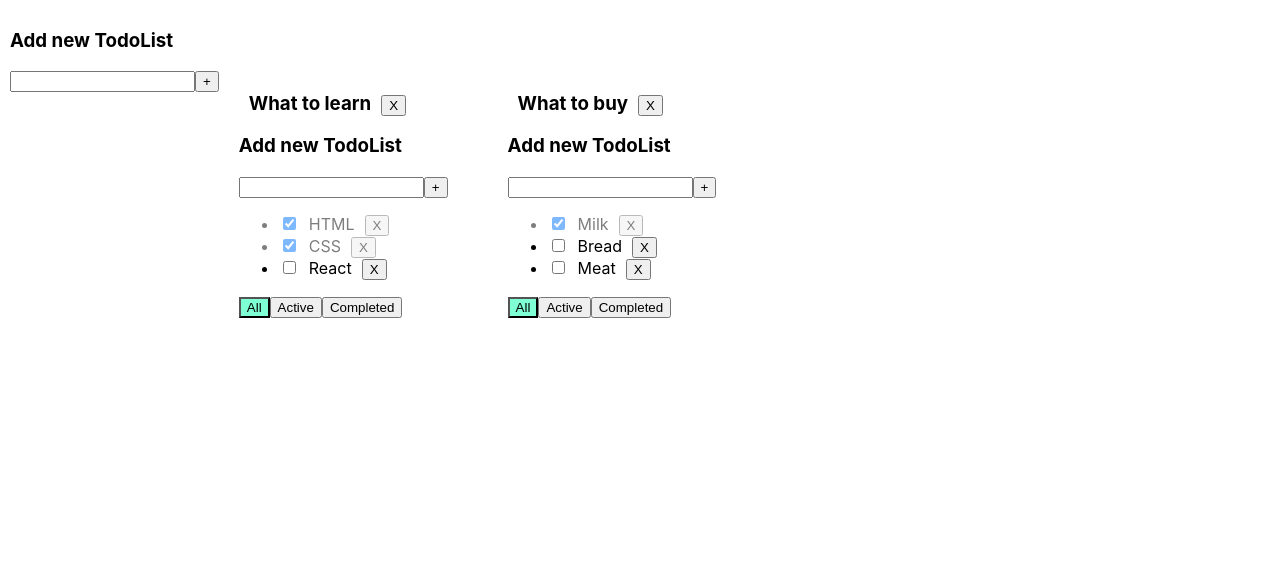
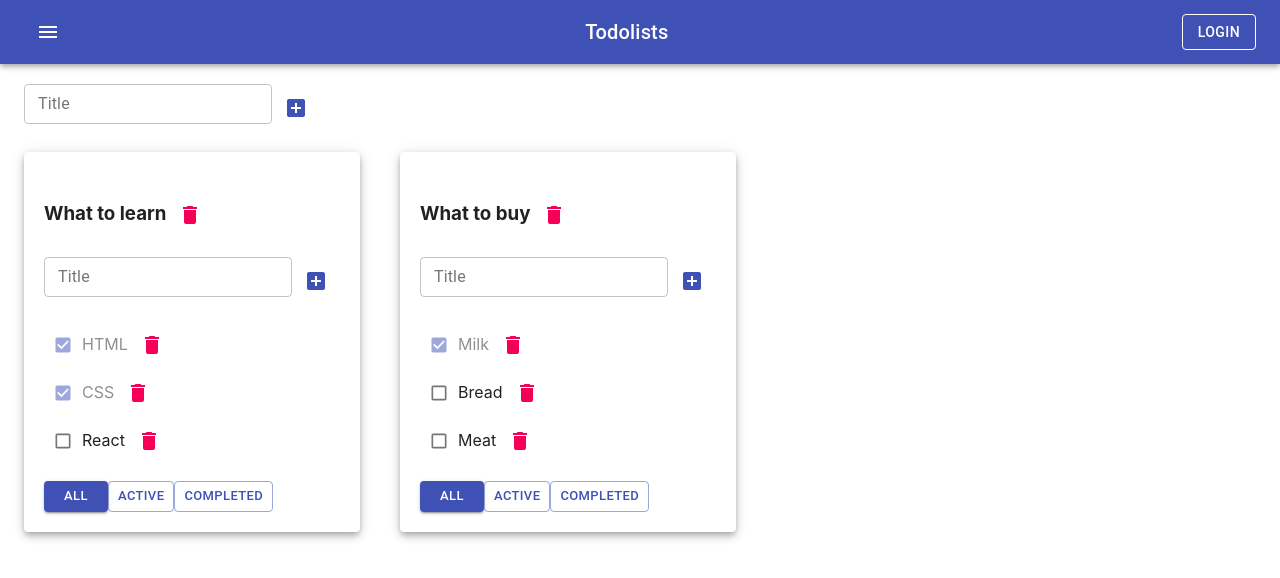
Before and after one commit to kovernikov/TodoList, a React (Create React App) app: page / in a window 1280 px wide. Shown: the top 578 px of the page. Built offline with nearby package versions, Linux system fonts and the light colour scheme.

Commit message:
TodoList07_material-ui

```diff
--- a/package.json
+++ b/package.json
@@ -3,6 +3,8 @@
   "version": "0.1.0",
   "private": true,
   "dependencies": {
+    "@material-ui/core": "^4.11.4",
+    "@material-ui/icons": "^4.11.2",
     "@testing-library/jest-dom": "^4.2.4",
     "@testing-library/react": "^9.3.2",
     "@testing-library/user-event": "^7.1.2",
--- a/src/AddItemForm.tsx
+++ b/src/AddItemForm.tsx
@@ -1,37 +1,63 @@
 import React, {ChangeEvent, KeyboardEvent, useState} from 'react';
-import {FilterValueType, TaskType} from './App';
+import {IconButton, TextField} from "@material-ui/core";
+import {AddBox} from "@material-ui/icons";
 
-export type AddItemFormPropsType = {
+type AddItemFormPropsType = {
     addItem: (title: string) => void
 }
 
 function AddItemForm(props: AddItemFormPropsType) {
-    let [title, setTitle] = useState<string>('')
-    let [error, setError] = useState<string | null>(null)
+    const [title, setTitle] = useState<string>("")
+    const [error, setError] = useState<boolean>(false)
 
-    const onChangeTitle = (e: ChangeEvent<HTMLInputElement>) => setTitle(e.currentTarget.value)
-    const onKeyPressAddItemForm = (e: React.KeyboardEvent<HTMLInputElement>) => {
-        setError(null);
-        if (e.key === 'Enter') {
-            addTask()
+    const onChangeTitle = (e: ChangeEvent<HTMLInputElement>) => {
+        setTitle(e.currentTarget.value)
+        setError(false)
+    }
+    const onKeyPressAddItem = (e: KeyboardEvent<HTMLInputElement>) => {
+        if (e.key === "Enter") {
+            onClickAddItem()
         }
     }
-    const addTask = () => {
-        let changeAddTask = (title.trim() !== '') ? props.addItem(title.trim()) : setError('Title is required');
-        setTitle('')
+    const onClickAddItem = () => {
+        const validatedTitle = title.trim()
+        if(validatedTitle){
+            props.addItem(validatedTitle)
+        } else {
+            setError(true)
+        }
+        setTitle("")
     }
 
-    return (
-        <div className="inputpoot">
-            <h3> Add new TodoList</h3>
-            <input
+    const errorMessage = error
+        ? <div style={{color: "red"}}>Title is required!</div>
+        : null
+
+    return(
+        <div>
+            <TextField
+                variant={"outlined"}
+                size={"small"}
                 value={title}
                 onChange={onChangeTitle}
-                onKeyPress={onKeyPressAddItemForm}
-                className={error ? 'error' : ''}
+                onKeyPress={onKeyPressAddItem}
+
+                label={"Title"}
+                error={error}
+                helperText={error && "Title is required!"}
             />
-            <button onClick={addTask}>+</button>
-            {error && <div className="error-message">{error}</div>}
+            {/*<input*/}
+            {/*    value={title}*/}
+            {/*    onChange={onChangeTitle}*/}
+            {/*    onKeyPress={onKeyPressAddItem}*/}
+            {/*    className={error ? "error" : ""}*/}
+            {/*/>*/}
+            <IconButton onClick={onClickAddItem} color={"primary"}>
+                <AddBox/>
+            </IconButton>
+
+            {/*{errorMessage}*/}
+            {/*{error && <div style={{color: "red"}}>Title is required!</div>}*/}
         </div>
     )
 }
--- a/src/App.css
+++ b/src/App.css
@@ -1,37 +1,37 @@
-.App {
-    padding: 10px;
-    display: flex;
-    flex-direction: row;
-    flex-wrap: wrap;
-    align-items: stretch;
-    margin: 0 auto;
-}
+/*.App {*/
+/*    padding: 10px;*/
+/*    display: flex;*/
+/*    flex-direction: row;*/
+/*    flex-wrap: wrap;*/
+/*    align-items: stretch;*/
+/*    margin: 0 auto;*/
+/*}*/
 
-.addItem {
-    margin: 63px 40px 0 20px;
-}
+/*.addItem {*/
+/*    margin: 63px 40px 0 20px;*/
+/*}*/
 
-.todolist {
-    margin: 0 auto;
-}
+/*.todolist {*/
+/*    margin: 0 auto;*/
+/*}*/
 
-.error {
-    border: red 1px solid;
-}
+/*.error {*/
+/*    border: red 1px solid;*/
+/*}*/
 
-.error-message {
-    outline: none;
-    color: red;
-}
+/*.error-message {*/
+/*    outline: none;*/
+/*    color: red;*/
+/*}*/
 
-.active-filtr {
-    background-color: aquamarine;
-}
+/*.active-filtr {*/
+/*    background-color: aquamarine;*/
+/*}*/
 
-span {
-    padding: 10px;
+/*span {*/
+/*    padding: 10px;*/
 
-}
+/*}*/
 
 .is-done {
     opacity: 0.5;
--- a/src/App.tsx
+++ b/src/App.tsx
@@ -3,6 +3,8 @@ import './App.css';
 import TodoList from './TodoList';
 import {v1} from 'uuid';
 import AddItemForm from './AddItemForm';
+import {AppBar, Button, Container, Grid, IconButton, Paper, Toolbar, Typography,} from '@material-ui/core';
+import {Menu} from '@material-ui/icons';
 
 export type TaskType = {
     id: string
@@ -127,30 +129,49 @@ function App() {
     const todoListComponents = todolists.map(tl => {
         const tasksForTodoList = getFilterTasks(tl)
         return (
-            <div className="addItem">
-                <div className="todolist">
+            <Grid item key={tl.id}>
+                <Paper elevation={5} style={{padding: '20px'}}>
                     <TodoList
-                        key={tl.id}
-                        filter={tl.filter}
                         todoListID={tl.id}
                         title={tl.title}
                         tasks={tasksForTodoList}
+                        filter={tl.filter}
                         addTask={addTask}
                         removeTask={removeTask}
                         removeTodoList={removeTodoList}
+                        changeTaskStatus={changeTaskStatus}
+                        changeTaskTitle={changeTaskTitle}
                         changeTodoListFilter={changeTodoListFilter}
                         changeTodoListTitle={changeTodoListTitle}
-                        changeTaskStatus={changeTaskStatus}
-                        changeTaskTitle={changeTaskTitle}
                     />
-                </div>
-            </div>
+                </Paper>
+            </Grid>
         )
     })
     return (
         <div className="App">
-            <AddItemForm addItem={addTodoList}/>
-            {todoListComponents}
+            <AppBar position={"static"}>
+                <Toolbar style={{justifyContent: "space-between"}}>
+                    <IconButton color={"inherit"}>
+                        <Menu/>
+                    </IconButton>
+                    <Typography variant={"h6"}>
+                        Todolists
+                    </Typography>
+                    <Button
+                        color={"inherit"}
+                        variant={"outlined"}
+                    >Login</Button>
+                </Toolbar>
+            </AppBar>
+            <Container fixed>
+                <Grid container style={{padding: "20px 0px"}}>
+                    <AddItemForm addItem={addTodoList}/>
+                </Grid>
+                <Grid container spacing={5}>
+                    {todoListComponents}
+                </Grid>
+            </Container>
         </div>
     );
 
--- a/src/EditableSpan.tsx
+++ b/src/EditableSpan.tsx
@@ -1,6 +1,7 @@
 import React, {ChangeEvent, KeyboardEvent, useState} from 'react';
 import {FilterValueType, TaskType} from './App';
 import AddItemForm from './AddItemForm';
+import { TextField } from '@material-ui/core';
 
 type EditableSpanPropsType = {
     title: string
@@ -8,7 +9,7 @@ type EditableSpanPropsType = {
 }
 
 function EditableSpan(props: EditableSpanPropsType) {
-    let [title, setTitle] = useState<string>(props.title)
+    const [title, setTitle] = useState<string>(props.title)
     const [editMode, setEditMode] = useState<boolean>(false)
     const onEditMode = () => setEditMode(true)
     const offEditMode = () => {
@@ -25,7 +26,7 @@ function EditableSpan(props: EditableSpanPropsType) {
 
     return (
         editMode
-            ? <input
+            ? <TextField
                 value={title}
                 autoFocus  /*или autoFocus={true}*/
                 onBlur={offEditMode}
--- a/src/TodoList.tsx
+++ b/src/TodoList.tsx
@@ -2,6 +2,8 @@ import React, {ChangeEvent, KeyboardEvent, useState} from 'react';
 import {FilterValueType, TaskType} from './App';
 import AddItemForm from './AddItemForm';
 import EditableSpan from './EditableSpan';
+import {Button, Checkbox, IconButton} from "@material-ui/core";
+import {Delete} from '@material-ui/icons';
 
 type PropsTodoListType = {
     filter: FilterValueType
@@ -17,54 +19,76 @@ type PropsTodoListType = {
     changeTaskTitle: (taskID: string, title: string, todoListID: string) => void
 }
 
+
 function TodoList(props: PropsTodoListType) {
+    const {filter} = props;
 
     const tasksJSXElement = props.tasks.map(t => {
             const removeTask = () => props.removeTask(t.id, props.todoListID)
             const changeTaskStatus = (e: ChangeEvent<HTMLInputElement>) => props.changeTaskStatus(t.id, e.currentTarget.checked, props.todoListID)
             const changeTaskTitle = (title: string) => props.changeTaskTitle(t.id, title, props.todoListID)
             return (
-            <li key={t.id} className={t.isDone ? 'is-done' : ''}>
-                <input
-                    type="checkbox"
+                <li key={t.id}>
+                    <span className={t.isDone ? 'is-done' : ''}>
+                        <Checkbox
+                            size={'small'}
+                            color={'primary'}
+                            checked={t.isDone}
                             onChange={changeTaskStatus}
-                    checked={t.isDone}/>
+                        />
                         <EditableSpan title={t.title} changeTitle={changeTaskTitle}/>
+                    </span>
                     {/*<span>{t.title}</span>*/}
-                <button onClick={removeTask}>X</button>
+                    <IconButton onClick={removeTask} color={'secondary'}>
+                        <Delete/>
+                    </IconButton>
                 </li>
 
             )
-    })
+        }
+    )
     const addTask = (title: string) => props.addTask(title, props.todoListID)
     const changeTodoListTitle = (title: string) => props.changeTodoListTitle(title, props.todoListID)
-
+    const removeTodoList = () => props.removeTodoList(props.todoListID)
     const onClickSetAllFilter = () => props.changeTodoListFilter('all', props.todoListID)
     const onClickSetActiveFilter = () => props.changeTodoListFilter('active', props.todoListID)
     const onClickSetCompletedFilter = () => props.changeTodoListFilter('completed', props.todoListID)
 
 
     return (
-        <div className="components">
+        <div>
             <h3>
                 <EditableSpan title={props.title} changeTitle={changeTodoListTitle}/>
-                <button onClick={() => props.removeTodoList(props.todoListID)}>X</button>
+                <IconButton onClick={removeTodoList} color={'secondary'}>
+                    <Delete/>
+                </IconButton>
+                {/*<button onClick={() => props.removeTodoList(props.todoListID)}>X</button>*/}
             </h3>
             <AddItemForm addItem={addTask}/>
-
-            <ul>
+            <ul style={{listStyle: "none", padding: "0px"}}>
                 {tasksJSXElement}
             </ul>
-
             <div>
-                <button className={props.filter === 'all' ? 'active-filtr' : ''} onClick={onClickSetAllFilter}>All
-                </button>
-                <button className={props.filter === 'active' ? 'active-filtr' : ''}
+                <Button
+                    size={'small'}
+                    variant={filter === 'all' ? 'contained' : 'outlined'}
+                    color={'primary'}
+                    onClick={onClickSetAllFilter}>All
+                </Button>
+                <Button
+                    style={{margin: '3px, 0px'}}
+                    size={'small'}
+                    variant={filter === 'active' ? 'contained' : 'outlined'}
+                    color={'primary'}
                     onClick={onClickSetActiveFilter}>Active
-                </button>
-                <button className={props.filter === 'completed' ? 'active-filtr' : ''}
+                </Button>
+                <Button
+                    // style={{marginLeft: '3px'}}
+                    size={'small'}
+                    variant={filter === 'completed' ? 'contained' : 'outlined'}
+                    color={'primary'}
                     onClick={onClickSetCompletedFilter}>Completed
-                </button>
+                </Button>
             </div>
         </div>
     )
```
Also changed, not shown: 2 other files (tests, documents, lock files or other folders). Lines whose indentation alone changed are shown as unchanged.
